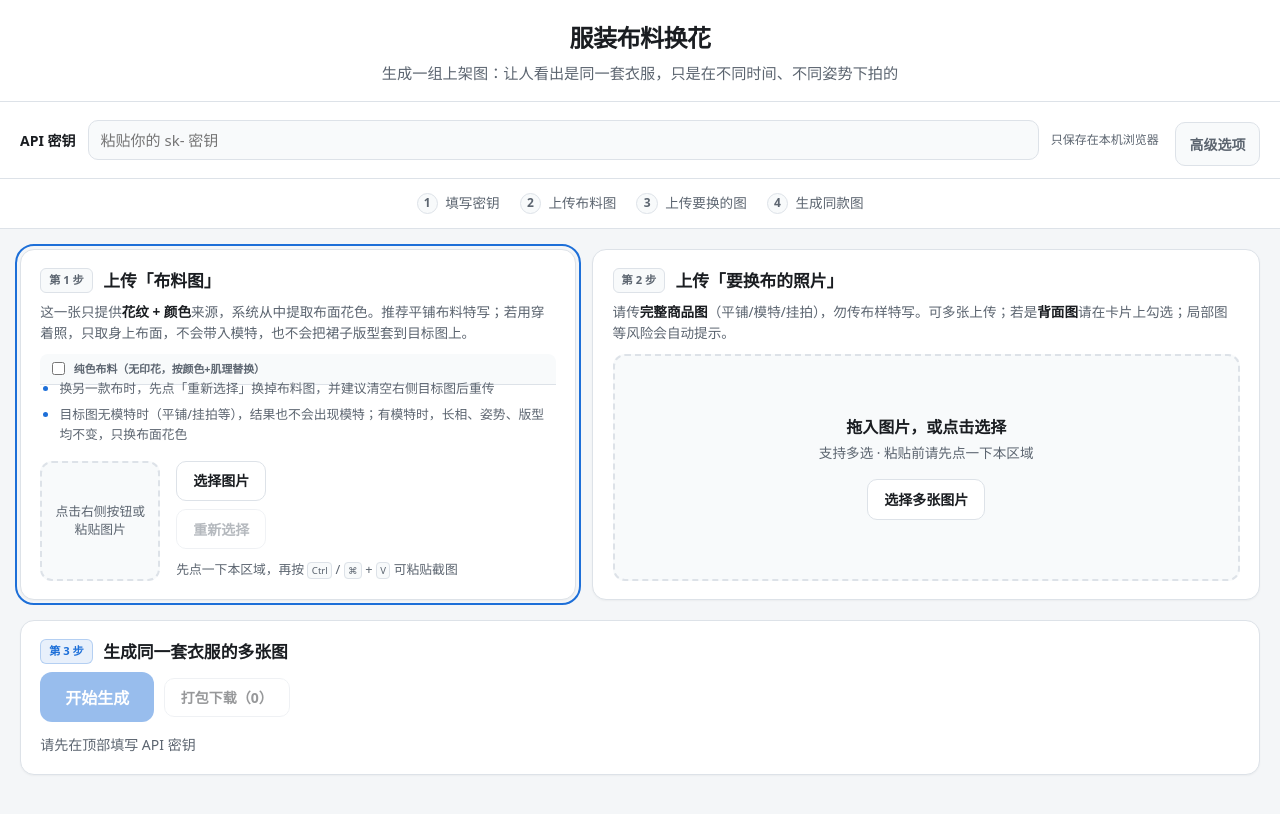
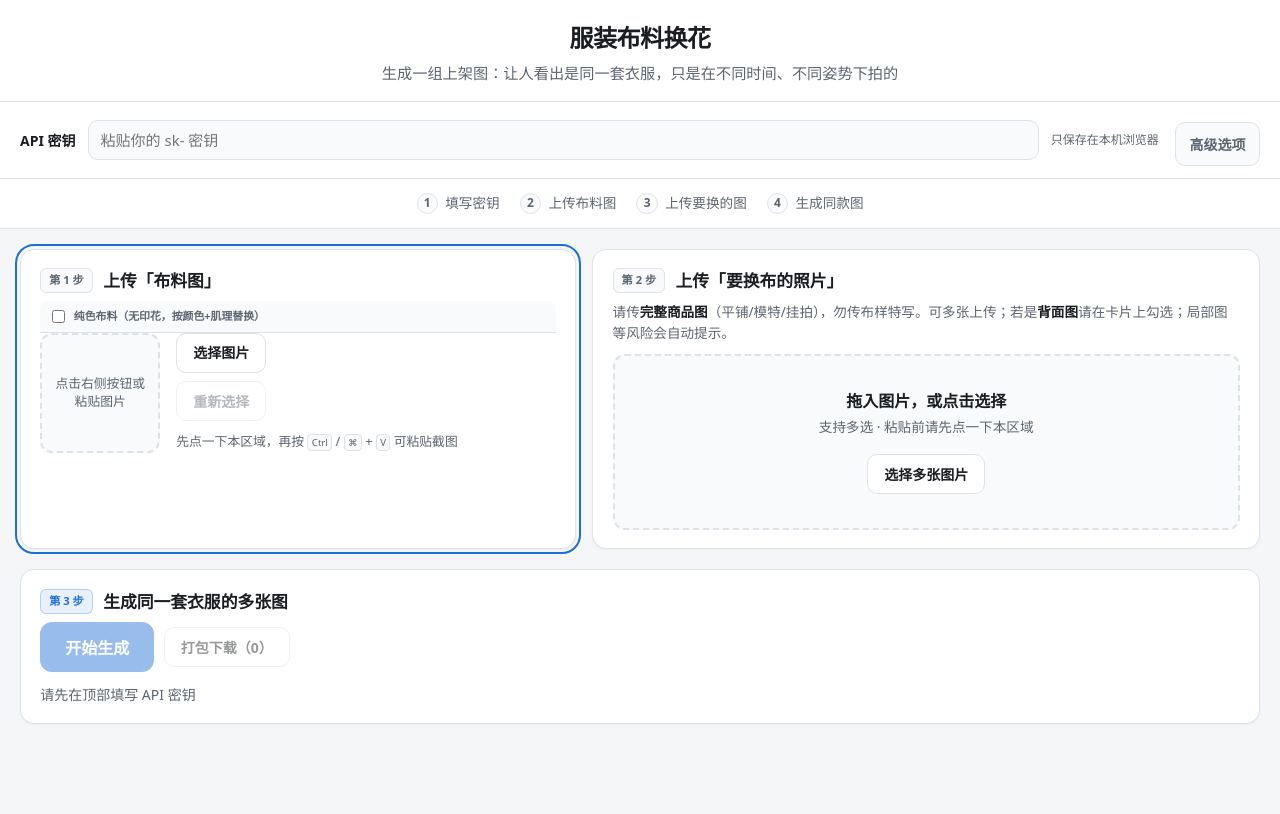
Before and after one commit to xiaolishengqile/clothing_images, a React (Vite) app: page / in a window 1280 px wide. Shown: the top 814 px of the page. Built offline with nearby package versions, Linux system fonts and the light colour scheme.

Commit message:
更新界面

```diff
--- a/src/App.tsx
+++ b/src/App.tsx
@@ -654,9 +654,6 @@ export default function App() {
               <span className="step-badge">第 1 步</span>
               <h2>上传「布料图」</h2>
             </div>
-            <p className="step-desc">
-              这一张只提供<strong>花纹 + 颜色</strong>来源，系统从中提取布面花色。推荐平铺布料特写；若用穿着照，只取身上布面，不会带入模特，也不会把裙子版型套到目标图上。
-            </p>
             <label className="job-back-toggle fabric-solid-toggle">
               <input
                 type="checkbox"
@@ -666,10 +663,6 @@ export default function App() {
               />
               纯色布料（无印花，按颜色+肌理替换）
             </label>
-            <ul className="tip-list">
-              <li>换另一款布时，先点「重新选择」换掉布料图，并建议清空右侧目标图后重传</li>
-              <li>目标图无模特时（平铺/挂拍等），结果也不会出现模特；有模特时，长相、姿势、版型均不变，只换布面花色</li>
-            </ul>
 
             <div className="upload-card">
               <div className={`preview-box${fabricSource ? '' : ' empty'}`}>
```
